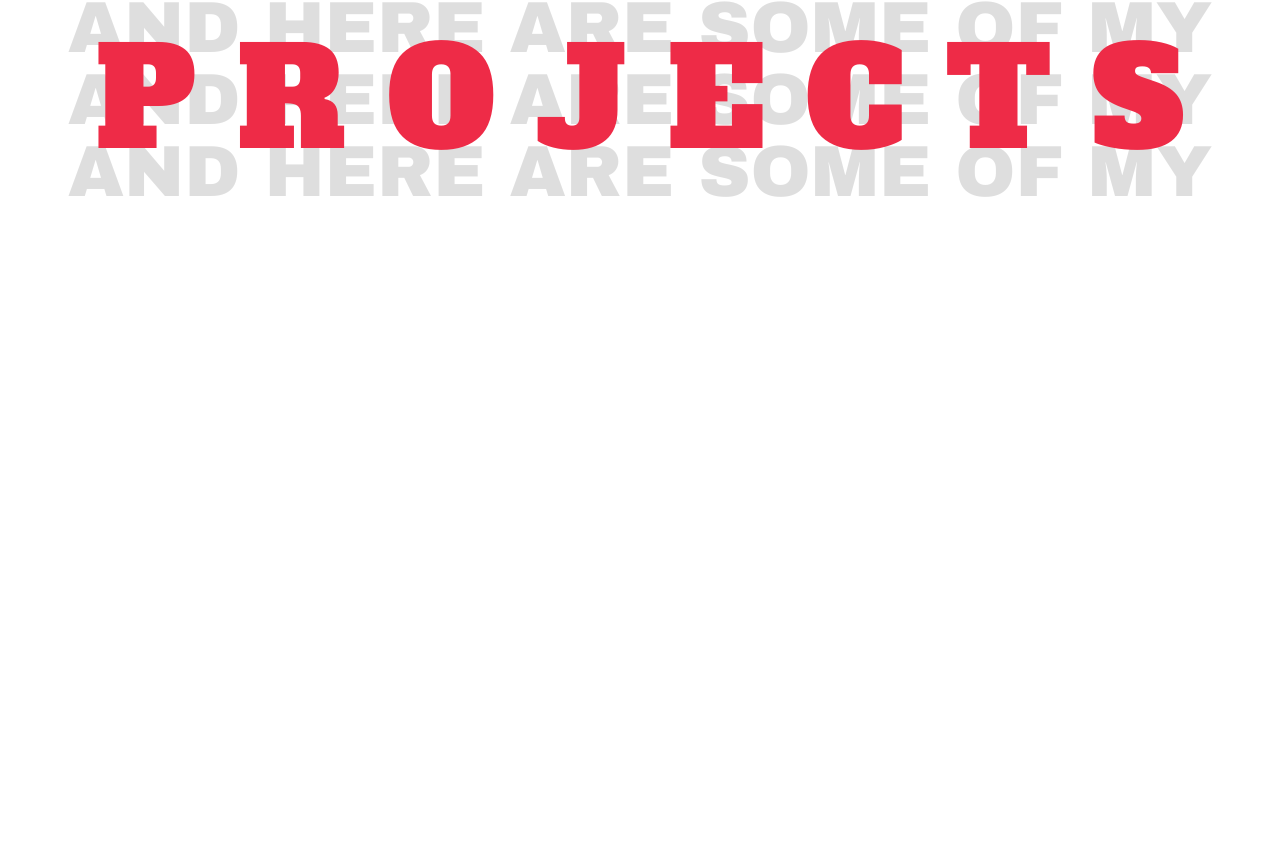
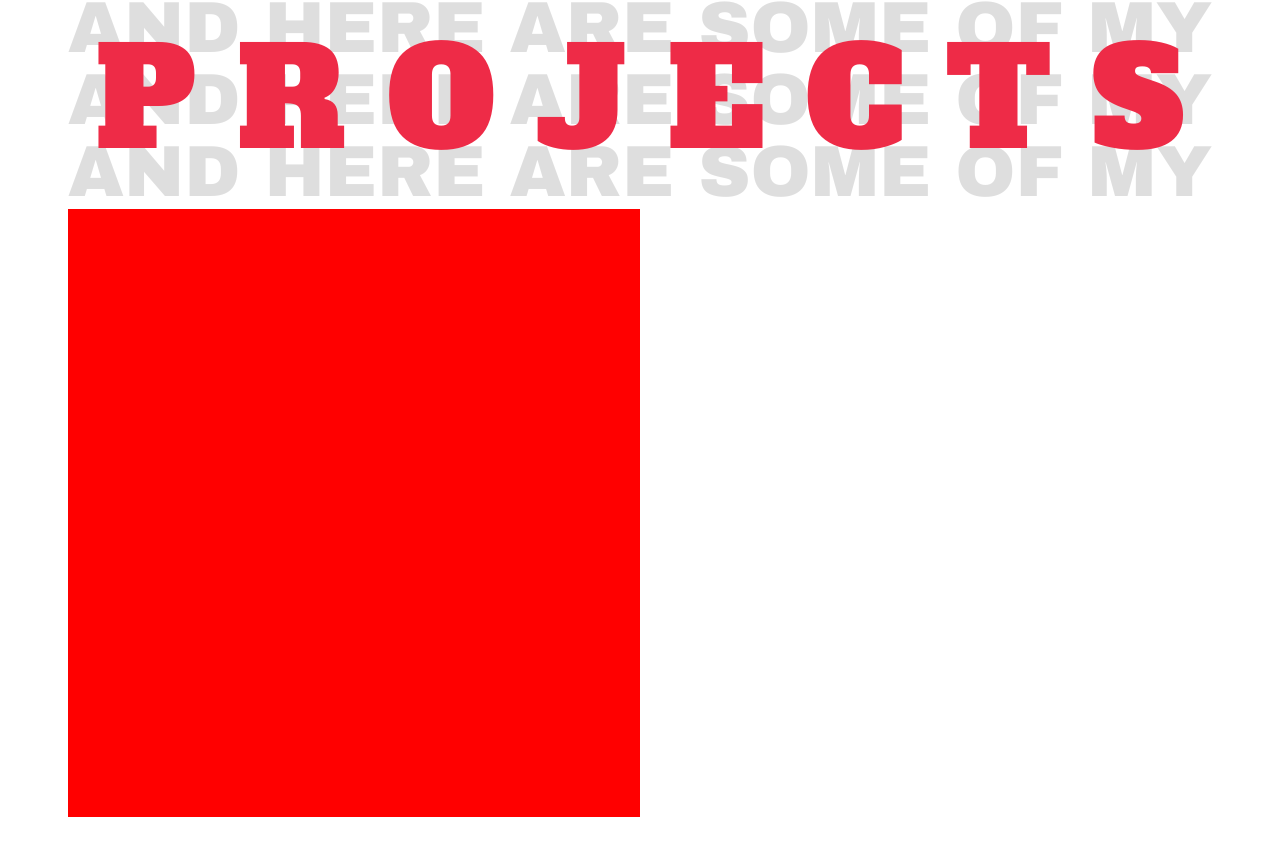
Before and after one commit to ReyhanArdiya/ReyhanArdiya.github.io, a React (Create React App) app: page / in a window 1280 px wide. Shown: the part 2767-3622 px from the top of the page. Before the commit the page ends 3076 px from the top, so only its background shows below. Built offline with nearby package versions, Linux system fonts and the light colour scheme.

Commit message:
Setup `ProjectCard` structure

```diff
--- a/src/components/main/Projects/ProjectCard.js
+++ b/src/components/main/Projects/ProjectCard.js
@@ -0,0 +1,34 @@
+import BGText from "../../common/BGText/BGText.js";
+import TextP from "../../common/Text/TextP.js";
+import Title from "../../common/Text/Title.js";
+import styled from "styled-components";
+
+const ProjectCardContainer = styled.article`
+    background: red;
+`;
+
+const ProjectIframe = styled.iframe``;
+
+
+const ProjectHeader = styled.header``;
+
+const ProjectBGT = styled(BGText)``;
+
+const ProjectTitle = styled(Title)``;
+
+const ProjectDesc = styled(TextP)``;
+
+const Projectcard = ({ propsDestruct }) => {
+	return (
+		<ProjectCardContainer>
+			<ProjectIframe />
+			<ProjectHeader>
+				<ProjectBGT />
+				<ProjectTitle></ProjectTitle>
+			</ProjectHeader>
+			<ProjectDesc></ProjectDesc>
+		</ProjectCardContainer>
+	);
+};
+
+export default Projectcard;
--- a/src/components/main/Projects/Projects.js
+++ b/src/components/main/Projects/Projects.js
@@ -1,4 +1,5 @@
 import BGText from "../../common/BGText/BGText.js";
+import Projectcard from "./ProjectCard.js";
 import Title from "../../common/Text/Title.js";
 import styled from "styled-components";
 
@@ -18,13 +19,20 @@ const ProjectsBGT = styled(BGText)`
     & span {
         font-size: 0.565em;
     }
-
 `;
 
 const ProjectsTitle = styled(Title)`
     color: var(--color-primary-1);
     position: absolute;
     font-size: 1.065em;
+`;
+
+const ProjectsContent = styled.section`
+    display: grid;
+    grid-template-columns: 1fr 1fr;
+    grid-auto-rows: 1fr;
+    grid-auto-flow: column;
+    height: 4.75em;
 `;
 
 const Projects = () => {
@@ -34,6 +42,9 @@ const Projects = () => {
 				<ProjectsBGT cols={1} rows={3} text={"AND HERE ARE SOME OF MY"}/>
 				<ProjectsTitle>PROJECTS</ProjectsTitle>
 			</ProjectsHeader>
+			<ProjectsContent>
+				<Projectcard></Projectcard>
+			</ProjectsContent>
 		</ProjectsContainer>
 	);
 };
```
